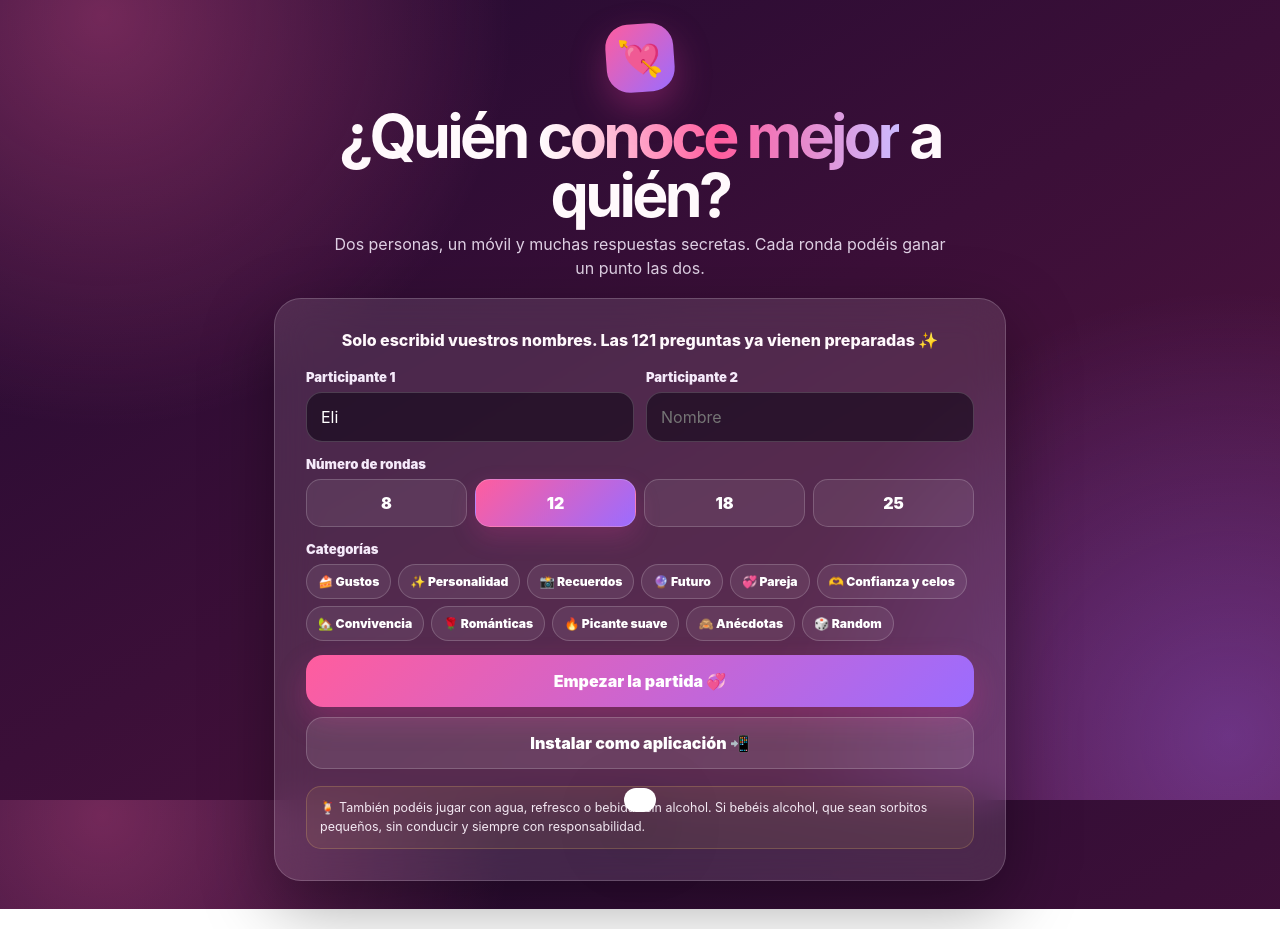
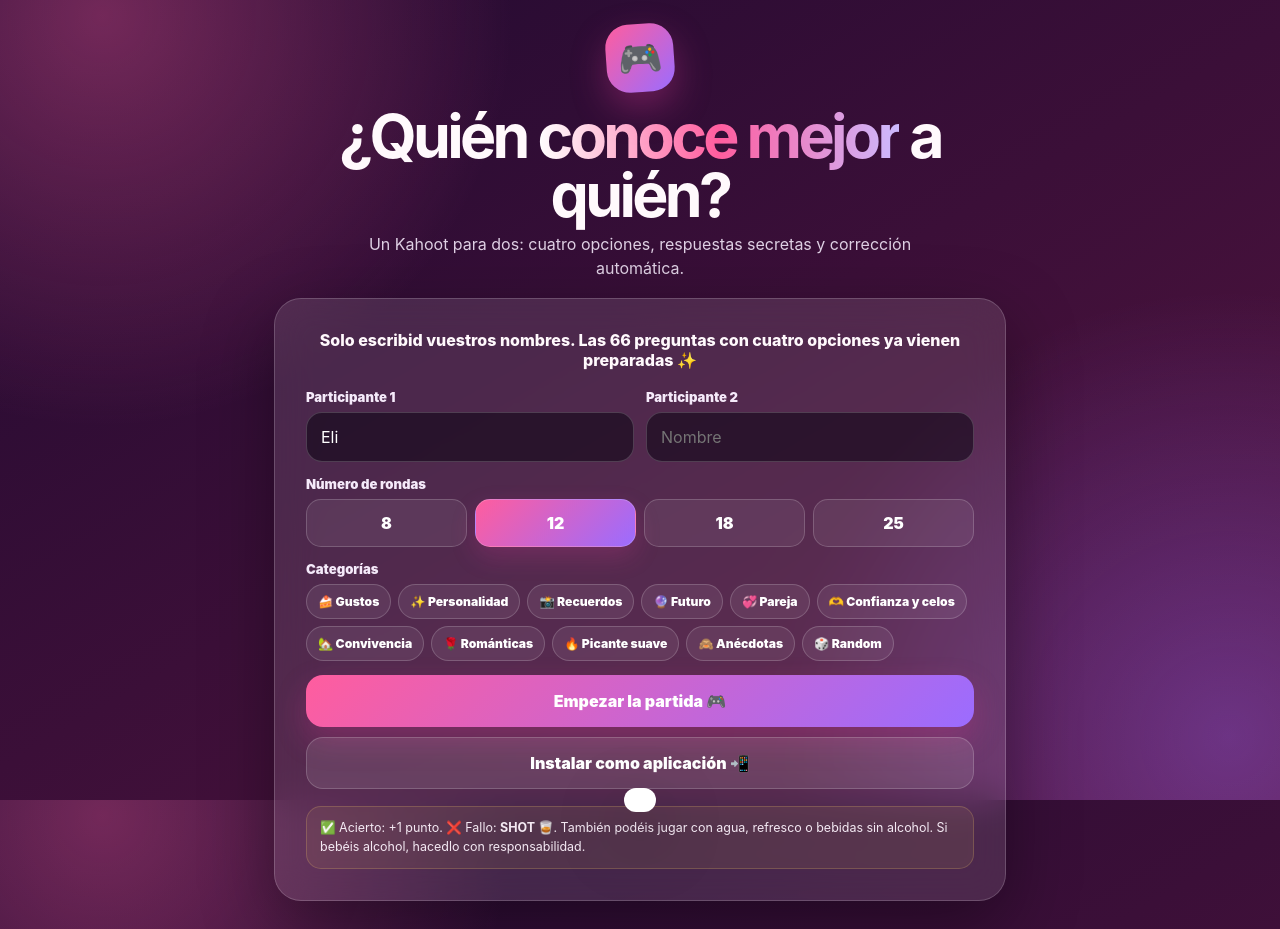
Before and after one commit to eliibatista26/Proyecto, a plain HTML site: page index.html in a window 1280 px wide. Drawn offline with Linux system fonts and the light colour scheme.

Commit message:
Explain new four-choice Kahoot mode

```diff
--- a/index.html
+++ b/index.html
@@ -7,7 +7,7 @@
 <meta content="yes" name="apple-mobile-web-app-capable"/>
 <meta content="black-translucent" name="apple-mobile-web-app-status-bar-style"/>
 <meta content="Nos Conocemos" name="apple-mobile-web-app-title"/>
-<meta content="Juego para dos personas: responde, adivina y descubre quién conoce mejor a quién." name="description"/>
+<meta content="Juego tipo Kahoot para dos personas: elige, adivina y descubre quién conoce mejor a quién." name="description"/>
 <link href="./manifest.webmanifest" rel="manifest"/>
 <link href="./icon.svg" rel="icon" type="image/svg+xml"/>
 <link href="./icon.svg" rel="apple-touch-icon"/>
@@ -18,31 +18,31 @@
 <div class="app">
 <section id="setupScreen">
 <header class="brand">
-<div class="brand-icon">💘</div>
+<div class="brand-icon">🎮</div>
 <h1>¿Quién <span class="grad">conoce mejor</span> a quién?</h1>
-<p class="subtitle">Dos personas, un móvil y muchas respuestas secretas. Cada ronda podéis ganar un punto las dos.</p>
+<p class="subtitle">Un Kahoot para dos: cuatro opciones, respuestas secretas y corrección automática.</p>
 </header>
 <div class="glass panel">
-<p class="intro-copy">Solo escribid vuestros nombres. Las 121 preguntas ya vienen preparadas ✨</p>
+<p class="intro-copy">Solo escribid vuestros nombres. Las 66 preguntas con cuatro opciones ya vienen preparadas ✨</p>
 <div class="grid2">
 <div class="field"><label for="name1">Participante 1</label><input autocomplete="off" class="input" id="name1" maxlength="25" placeholder="Nombre" value="Eli"/></div>
 <div class="field"><label for="name2">Participante 2</label><input autocomplete="off" class="input" id="name2" maxlength="25" placeholder="Nombre"/></div>
 </div>
 <div class="field"><label>Número de rondas</label><div class="rounds"><button class="chip-btn" data-rounds="8">8</button><button class="chip-btn active" data-rounds="12">12</button><button class="chip-btn" data-rounds="18">18</button><button class="chip-btn" data-rounds="25">25</button></div></div>
 <div class="field"><label>Categorías</label><div class="cats" id="categories"></div></div>
-<button class="primary full" id="startBtn">Empezar la partida 💞</button>
+<button class="primary full" id="startBtn">Empezar la partida 🎮</button>
 <button class="secondary full install" id="installBtn">Instalar como aplicación 📲</button>
-<div class="notice">🍹 También podéis jugar con agua, refresco o bebidas sin alcohol. Si bebéis alcohol, que sean sorbitos pequeños, sin conducir y siempre con responsabilidad.</div>
+<div class="notice">✅ Acierto: +1 punto. ❌ Fallo: <b>SHOT 🥃</b>. También podéis jugar con agua, refresco o bebidas sin alcohol. Si bebéis alcohol, hacedlo con responsabilidad.</div>
 </div>
 </section>
 <section class="hidden" id="gameScreen">
-<div class="topbar"><div class="mini-brand">💘 Nos conocemos</div><div class="top-actions"><button aria-label="Sonido" class="icon-btn" id="soundBtn">🔊</button><button aria-label="Salir" class="icon-btn" id="quitBtn">✕</button></div></div>
+<div class="topbar"><div class="mini-brand">🎮 Nos conocemos</div><div class="top-actions"><button aria-label="Sonido" class="icon-btn" id="soundBtn">🔊</button><button aria-label="Salir" class="icon-btn" id="quitBtn">✕</button></div></div>
 <div class="scoreboard"><div class="score"><div class="score-name" id="scoreName1"></div><div class="score-stats"><span>⭐ <b id="score1">0</b></span><span>🥃 <b id="sips1">0</b></span></div></div><div class="score"><div class="score-name" id="scoreName2"></div><div class="score-stats"><span>⭐ <b id="score2">0</b></span><span>🥃 <b id="sips2">0</b></span></div></div></div>
 <div class="progress-meta"><span id="roundText"></span><span id="progressText"></span></div><div class="progress"><div id="progressBar"></div></div>
 <div class="glass question-card" id="questionCard"><span class="category" id="categoryLabel"></span><h2 class="question" id="questionText"></h2></div>
 <div id="phaseContainer"></div>
 </section>
-<section class="glass final hidden" id="finalScreen"><div class="trophy">🏆</div><h2>¡Partida terminada!</h2><p id="winnerText"></p><div class="final-grid"><div class="final-card" id="finalCard1"><strong id="finalName1"></strong><div class="big"><span id="finalScore1"></span> pts</div><span>🥃 <span id="finalSips1"></span> sorbitos</span></div><div class="final-card" id="finalCard2"><strong id="finalName2"></strong><div class="big"><span id="finalScore2"></span> pts</div><span>🥃 <span id="finalSips2"></span> sorbitos</span></div></div><button class="primary full" id="againBtn">Jugar otra vez 🔁</button></section>
+<section class="glass final hidden" id="finalScreen"><div class="trophy">🏆</div><h2>¡Partida terminada!</h2><p id="winnerText"></p><div class="final-grid"><div class="final-card" id="finalCard1"><strong id="finalName1"></strong><div class="big"><span id="finalScore1"></span> pts</div><span>🥃 <span id="finalSips1"></span> shots</span></div><div class="final-card" id="finalCard2"><strong id="finalName2"></strong><div class="big"><span id="finalScore2"></span> pts</div><span>🥃 <span id="finalSips2"></span> shots</span></div></div><button class="primary full" id="againBtn">Jugar otra vez 🔁</button></section>
 </div>
 <div class="modal hidden" id="installModal"><div class="modal-card"><h2>Instalar en el iPhone 📲</h2><p>En Safari, pulsa el botón <b>Compartir</b> ⬆️ y elige <b>“Añadir a pantalla de inicio”</b>. Después se abrirá como una aplicación independiente.</p><button class="primary full" id="closeInstall">Entendido</button></div></div>
 <div class="toast" id="toast" role="status"></div>
```
